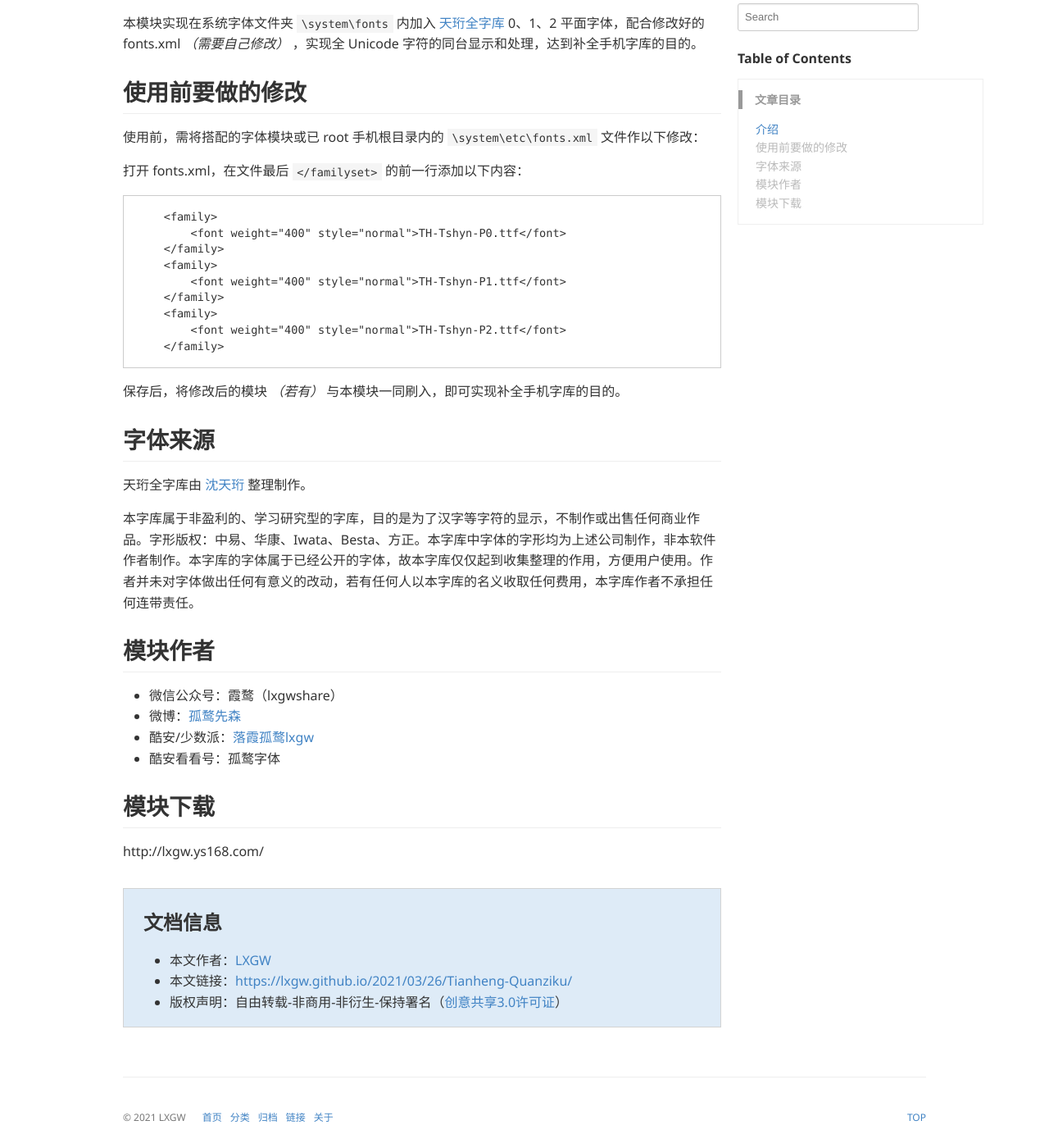
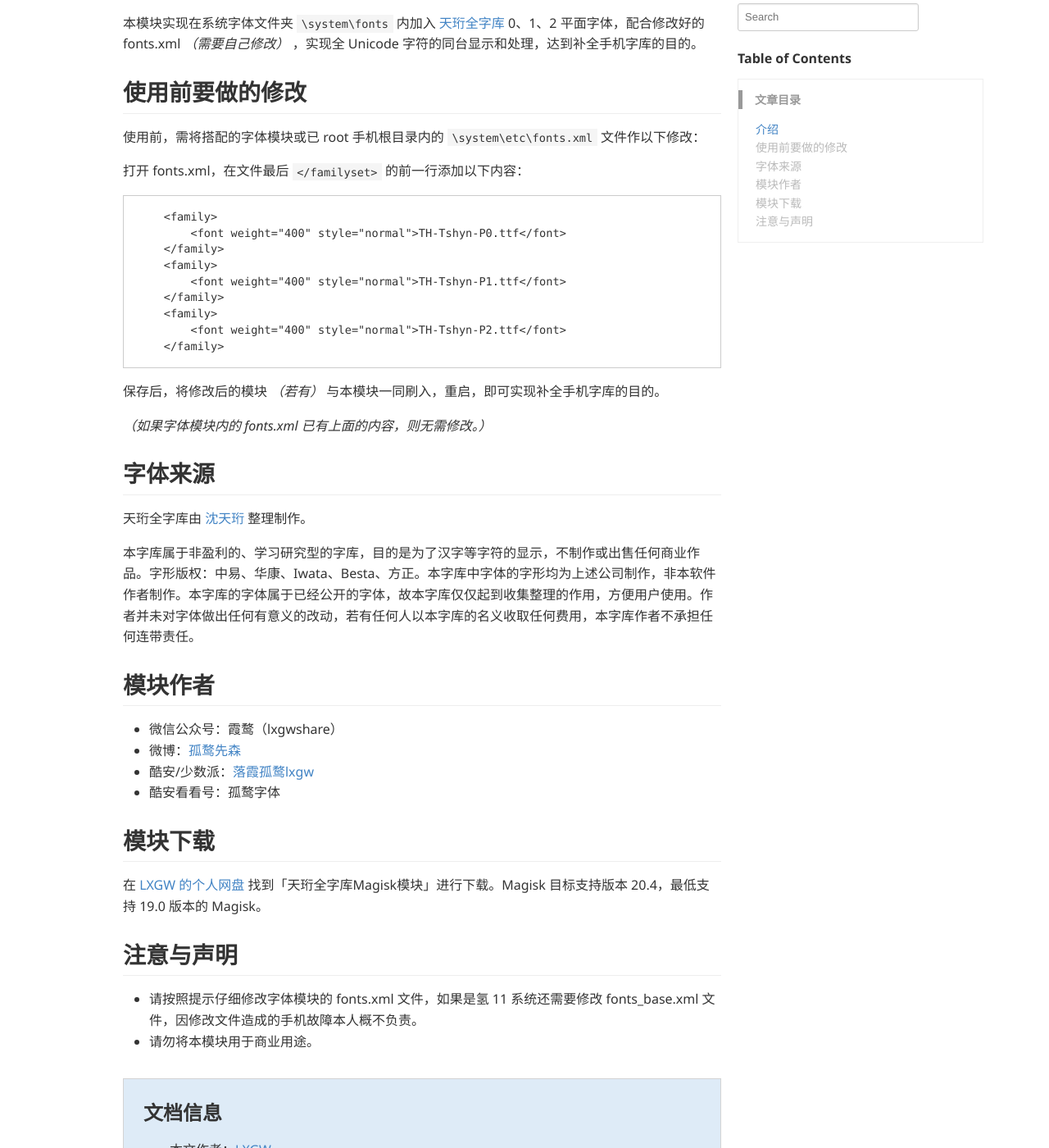
Before and after one commit to lxgw/lxgw.github.io, a Jekyll site: the page built from _posts/2021-03-26-Tianheng-Quanziku.md, in a window 1280 px wide and 1400 px high, scrolled down 264 px. Shown: the whole window at 82% size. Built offline with Jekyll 4.4.1, drawn with Linux system fonts in a browser that asks for light colours; some web fonts are replaced; comment, search, counter and statistics services are not loaded; a style sheet for code colours, icons or effects is not loaded; some of the changed text lies outside the part shown.

Commit message:
Update 2021-03-26-Tianheng-Quanziku.md

````diff
--- a/_posts/2021-03-26-Tianheng-Quanziku.md
+++ b/_posts/2021-03-26-Tianheng-Quanziku.md
@@ -28,7 +28,9 @@
     </family>
 ```
 
-保存后，将修改后的模块 *（若有）* 与本模块一同刷入，即可实现补全手机字库的目的。
+保存后，将修改后的模块 *（若有）* 与本模块一同刷入，重启，即可实现补全手机字库的目的。
+
+*（如果字体模块内的 fonts.xml 已有上面的内容，则无需修改。）*
 
 ## 字体来源
 
@@ -45,4 +47,9 @@
 
 ## 模块下载
 
-http://lxgw.ys168.com/
+在 [LXGW 的个人网盘](http://lxgw.ys168.com/) 找到「天珩全字库Magisk模块」进行下载。Magisk 目标支持版本 20.4，最低支持 19.0 版本的 Magisk。
+
+## 注意与声明
+
+- 请按照提示仔细修改字体模块的 fonts.xml 文件，如果是氢 11 系统还需要修改 fonts_base.xml 文件，因修改文件造成的手机故障本人概不负责。
+- 请勿将本模块用于商业用途。
````
